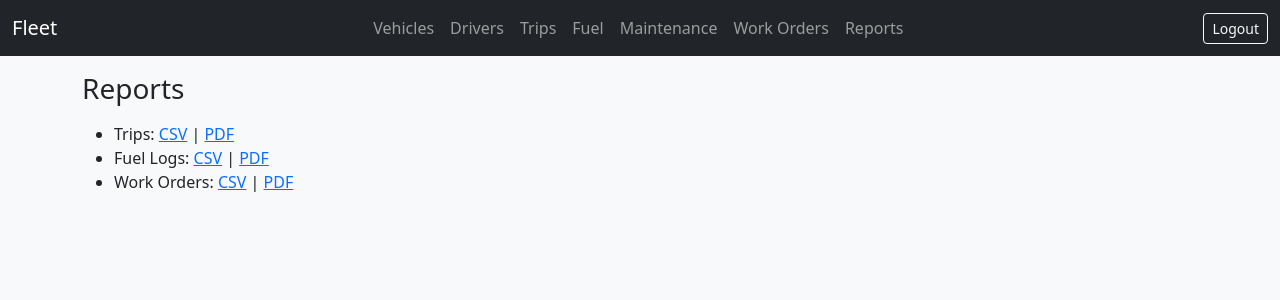
After one commit to Bilalkhawaja001/fleet-management, a Flask app: page /reports/ in a window 1280 px wide. The commit adds this page. Shown: the top 300 px of the page. Run offline with Flask 3, Linux system fonts and the light colour scheme; the visitor is signed in with stand-in values (Sample User, id 1).

Commit message:
reports: csv + pdf exports (trips/fuel/work orders)

```diff
--- a/app/__init__.py
+++ b/app/__init__.py
@@ -27,6 +27,7 @@ def create_app(config_object=Config):
     from .blueprints.fuel.routes import bp as fuel_bp
     from .blueprints.maintenance.routes import bp as maintenance_bp
     from .blueprints.users.routes import bp as users_bp
+    from .blueprints.reports.routes import bp as reports_bp
 
     app.register_blueprint(auth_bp)
     app.register_blueprint(fleet_bp)
@@ -35,5 +36,6 @@ def create_app(config_object=Config):
     app.register_blueprint(fuel_bp)
     app.register_blueprint(maintenance_bp)
     app.register_blueprint(users_bp)
+    app.register_blueprint(reports_bp)
 
     return app
--- /dev/null
+++ b/app/blueprints/reports/routes.py
@@ -0,0 +1,206 @@
+import csv
+import io
+from datetime import datetime
+
+from flask import Blueprint, render_template, Response, send_file
+from flask_login import login_required
+
+from reportlab.lib.pagesizes import A4
+from reportlab.pdfgen import canvas
+
+from ...models import Trip, FuelLog, WorkOrder
+
+bp = Blueprint("reports", __name__, url_prefix="/reports")
+
+
+@bp.get("/")
+@login_required
+def index():
+    return render_template("reports/index.html")
+
+
+def _csv_response(filename: str, rows, header):
+    buf = io.StringIO()
+    writer = csv.writer(buf)
+    writer.writerow(header)
+    for r in rows:
+        writer.writerow(r)
+
+    out = buf.getvalue()
+    return Response(
+        out,
+        mimetype="text/csv",
+        headers={"Content-Disposition": f"attachment; filename={filename}"},
+    )
+
+
+def _pdf_simple_table(filename: str, title: str, header, rows):
+    packet = io.BytesIO()
+    c = canvas.Canvas(packet, pagesize=A4)
+    width, height = A4
+
+    y = height - 50
+    c.setFont("Helvetica-Bold", 14)
+    c.drawString(40, y, title)
+
+    y -= 25
+    c.setFont("Helvetica", 9)
+    c.drawString(40, y, f"Generated: {datetime.now().strftime('%Y-%m-%d %H:%M')}")
+
+    y -= 25
+    c.setFont("Helvetica-Bold", 9)
+    x = 40
+    col_width = (width - 80) / max(1, len(header))
+    for i, h in enumerate(header):
+        c.drawString(x + i * col_width, y, str(h)[:25])
+
+    y -= 15
+    c.setFont("Helvetica", 9)
+    for row in rows:
+        if y < 60:
+            c.showPage()
+            y = height - 50
+            c.setFont("Helvetica", 9)
+        for i, val in enumerate(row):
+            c.drawString(x + i * col_width, y, str(val)[:25])
+        y -= 14
+
+    c.save()
+    packet.seek(0)
+    return send_file(packet, as_attachment=True, download_name=filename, mimetype="application/pdf")
+
+
+@bp.get("/trips.csv")
+@login_required
+def trips_csv():
+    trips = Trip.query.order_by(Trip.id.desc()).all()
+    rows = []
+    for t in trips:
+        rows.append(
+            [
+                t.id,
+                t.status.value,
+                t.vehicle.plate_no if t.vehicle else "",
+                t.driver.name if t.driver else "",
+                t.origin or "",
+                t.destination or "",
+            ]
+        )
+    return _csv_response(
+        "trips.csv",
+        rows,
+        ["id", "status", "vehicle", "driver", "origin", "destination"],
+    )
+
+
+@bp.get("/trips.pdf")
+@login_required
+def trips_pdf():
+    trips = Trip.query.order_by(Trip.id.desc()).all()
+    rows = []
+    for t in trips:
+        rows.append(
+            [
+                t.id,
+                t.status.value,
+                t.vehicle.plate_no if t.vehicle else "",
+                t.driver.name if t.driver else "",
+                (t.origin or "") + "->" + (t.destination or ""),
+            ]
+        )
+    return _pdf_simple_table(
+        "trips.pdf",
+        "Trips Report",
+        ["id", "status", "vehicle", "driver", "route"],
+        rows,
+    )
+
+
+@bp.get("/fuel.csv")
+@login_required
+def fuel_csv():
+    logs = FuelLog.query.order_by(FuelLog.id.desc()).all()
+    rows = []
+    for l in logs:
+        rows.append(
+            [
+                l.id,
+                l.vehicle.plate_no,
+                str(l.liters),
+                str(l.amount or ""),
+                l.odometer_km or "",
+                l.vendor or "",
+            ]
+        )
+    return _csv_response(
+        "fuel_logs.csv",
+        rows,
+        ["id", "vehicle", "liters", "amount", "odometer_km", "vendor"],
+    )
+
+
+@bp.get("/fuel.pdf")
+@login_required
+def fuel_pdf():
+    logs = FuelLog.query.order_by(FuelLog.id.desc()).all()
+    rows = []
+    for l in logs:
+        rows.append(
+            [
+                l.id,
+                l.vehicle.plate_no,
+                str(l.liters),
+                str(l.amount or ""),
+                l.odometer_km or "",
+            ]
+        )
+    return _pdf_simple_table(
+        "fuel_logs.pdf",
+        "Fuel Logs Report",
+        ["id", "vehicle", "liters", "amount", "odometer"],
+        rows,
+    )
+
+
+@bp.get("/work-orders.csv")
+@login_required
+def work_orders_csv():
+    wos = WorkOrder.query.order_by(WorkOrder.id.desc()).all()
+    rows = []
+    for wo in wos:
+        rows.append(
+            [
+                wo.id,
+                wo.status.value,
+                wo.vehicle.plate_no,
+                wo.title,
+                wo.opened_at.strftime("%Y-%m-%d") if wo.opened_at else "",
+            ]
+        )
+    return _csv_response(
+        "work_orders.csv",
+        rows,
+        ["id", "status", "vehicle", "title", "opened_at"],
+    )
+
+
+@bp.get("/work-orders.pdf")
+@login_required
+def work_orders_pdf():
+    wos = WorkOrder.query.order_by(WorkOrder.id.desc()).all()
+    rows = []
+    for wo in wos:
+        rows.append(
+            [
+                wo.id,
+                wo.status.value,
+                wo.vehicle.plate_no,
+                wo.title,
+            ]
+        )
+    return _pdf_simple_table(
+        "work_orders.pdf",
+        "Work Orders Report",
+        ["id", "status", "vehicle", "title"],
+        rows,
+    )
--- a/app/templates/base.html
+++ b/app/templates/base.html
@@ -17,6 +17,7 @@
       <a class="nav-link" href="/fuel/">Fuel</a>
       <a class="nav-link" href="/maintenance/schedules">Maintenance</a>
       <a class="nav-link" href="/maintenance/work-orders">Work Orders</a>
+      <a class="nav-link" href="/reports/">Reports</a>
       {% if current_user.is_authenticated and current_user.role.value == 'super_admin' %}
         <a class="nav-link" href="/users/">Users</a>
       {% endif %}
--- /dev/null
+++ b/app/templates/reports/index.html
@@ -0,0 +1,9 @@
+{% extends 'base.html' %}
+{% block content %}
+<h3 class="mb-3">Reports</h3>
+<ul>
+  <li>Trips: <a href="{{ url_for('reports.trips_csv') }}">CSV</a> | <a href="{{ url_for('reports.trips_pdf') }}">PDF</a></li>
+  <li>Fuel Logs: <a href="{{ url_for('reports.fuel_csv') }}">CSV</a> | <a href="{{ url_for('reports.fuel_pdf') }}">PDF</a></li>
+  <li>Work Orders: <a href="{{ url_for('reports.work_orders_csv') }}">CSV</a> | <a href="{{ url_for('reports.work_orders_pdf') }}">PDF</a></li>
+</ul>
+{% endblock %}
--- a/requirements.txt
+++ b/requirements.txt
@@ -8,3 +8,4 @@ python-dotenv==1.0.1
 psycopg[binary]==3.2.3
 gunicorn==22.0.0
 Werkzeug==3.0.3
+reportlab==4.2.2
```
